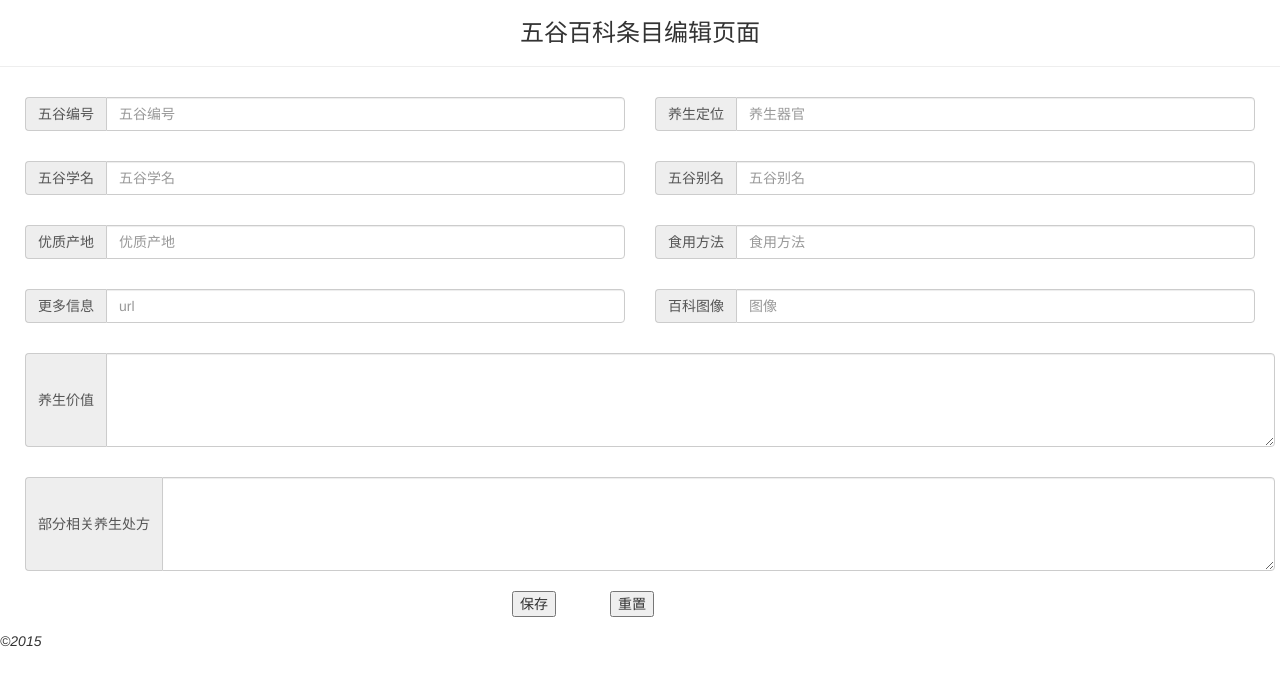
After one commit to slientServer/WuguBaike, a CodeIgniter app: page /database/index.php/admin/adminhomepage/edit/1 in a window 1280 px wide. The commit adds this page. Shown: the top 686 px of the page. Run offline with CodeIgniter, Linux system fonts and the light colour scheme; data that the repository does not hold is empty; some libraries are stand-ins or nearby versions.

Commit message:
sync after wugu list

```diff
--- /dev/null
+++ b/application/controllers/admin/AdminHomePage.php
@@ -0,0 +1,34 @@
+<?php
+// 管理主页
+class AdminHomePage extends CI_Controller{
+
+	public function index($user_name){
+
+		if($user_name){
+
+			$this->load->helper('url');
+			$this->load->model('data_model');
+			$data['user_name']= $user_name;
+
+			$data['wugu_info']= $this->data_model->getWuguInfo();
+
+			$this->load->view('templates/header');
+	        $this->load->view('pages/admin_home_page', $data);
+	        $this->load->view('templates/footer');
+		}
+
+	}
+
+	public function edit($item_id){
+
+		$this->load->helper(array('url', 'form'));
+		$this->load->model('data_model');
+		$data['item']= $this->data_model->getWuguInfo($item_id);
+
+		$this->load->view('templates/header');
+		$this->load->view('pages/wugu_edit', $data);
+		$this->load->view('templates/footer');
+	}
+}
+
+?>
--- a/application/controllers/admin/LoginValidation.php
+++ b/application/controllers/admin/LoginValidation.php
@@ -14,7 +14,7 @@ class LoginValidation extends CI_Controller{
 
 		if($this->form_validation->run()== TRUE){
 
-			echo '验证成功！';
+			redirect('admin/AdminHomePage/index/'.trim($_POST['username']));
 
 		}else{
 
--- a/application/models/data_model.php
+++ b/application/models/data_model.php
@@ -17,4 +17,20 @@ class data_model extends CI_Model{
 		$str= $this->db->insert($table_name, $data);
 		return $str;
 	}
+
+	public function updateData($table_name= 'baike', $data, $id){
+		$str= $this->db->update($table_name, $data, $id);
+		return $str;
+	}
+
+	public function getWuguInfo($baike_id= FALSE){
+
+		  if ($baike_id === FALSE){
+		        $query = $this->db->get('baike');
+		        return $query->result();
+		   }
+
+		  $query = $this->db->get_where('baike', array('baike_id' => $baike_id));
+		  return $query->result();
+	}
 }
--- /dev/null
+++ b/application/views/pages/wugu_edit.php
@@ -0,0 +1,90 @@
+<h3 class='text-center'>五谷百科条目编辑页面</h3>
+<hr>
+<?php
+//五谷百科发布/编辑页面
+
+echo form_open('admin/WuguData');
+?>
+
+<div class="row marginTBLR">
+  <div class="col-lg-6">
+    <div class="input-group">
+     <span class="input-group-addon" id="basic-addon1">五谷编号</span>
+     <input type="text" class="form-control" name="wugu_id" placeholder="五谷编号" aria-describedby="basic-addon1" value= <?php if(isset($item)){ echo $item[0]->baike_id;} ?>>
+    </div>
+  </div>
+  <div class="col-lg-6">
+    <div class="input-group">
+     <span class="input-group-addon" id="basic-addon1">养生定位</span>
+     <input type="text" class="form-control" name="wugu_position" placeholder="养生器官" aria-describedby="basic-addon1" value= <?php if(isset($item)){ echo $item[0]->baike_position;} ?>>
+    </div>
+  </div>
+</div>
+
+<div class="row marginTBLR">
+  <div class="col-lg-6">
+    <div class="input-group">
+     <span class="input-group-addon" id="basic-addon1">五谷学名</span>
+     <input type="text" class="form-control" name="wugu_name" placeholder="五谷学名" aria-describedby="basic-addon1" value= <?php if(isset($item)){ echo $item[0]->baike_name;} ?>>
+    </div>
+  </div>
+  <div class="col-lg-6">
+    <div class="input-group">
+     <span class="input-group-addon" id="basic-addon1">五谷别名</span>
+     <input type="text" class="form-control" name="wugu_alias" placeholder="五谷别名" aria-describedby="basic-addon1" value= <?php if(isset($item)){ echo $item[0]->baike_alias;} ?>>
+    </div>
+  </div>
+</div>
+
+<div class="row marginTBLR">
+  <div class="col-lg-6">
+    <div class="input-group">
+     <span class="input-group-addon" id="basic-addon1">优质产地</span>
+     <input type="text" class="form-control" name="wugu_location" placeholder="优质产地" aria-describedby="basic-addon1" value= <?php if(isset($item)){ echo $item[0]->baike_location;} ?>>
+    </div>
+  </div>
+  <div class="col-lg-6">
+    <div class="input-group">
+     <span class="input-group-addon" id="basic-addon1">食用方法</span>
+     <input type="text" class="form-control" name="wugu_method" placeholder="食用方法" aria-describedby="basic-addon1" value= <?php if(isset($item)){ echo $item[0]->baike_method;} ?>>
+    </div>
+  </div>
+</div>
+
+<div class="row marginTBLR">
+  <div class="col-lg-6">
+    <div class="input-group">
+     <span class="input-group-addon" id="basic-addon1">更多信息</span>
+     <input type="url" class="form-control" name="wugu_link" placeholder="url" aria-describedby="basic-addon1" value= <?php if(isset($item)){ echo $item[0]->baike_link;} ?>>
+    </div>
+  </div>
+  <div class="col-lg-6">
+    <div class="input-group">
+     <span class="input-group-addon" id="basic-addon1">百科图像</span>
+     <input type="input" class="form-control"  name="wugu_img" placeholder="图像" aria-describedby="basic-addon1" value= <?php if(isset($item)){ echo $item[0]->baike_img;} ?>>
+    </div>
+  </div>
+</div>
+
+ <input type="hidden" id="img_path" name="img_path">
+
+<div class="col-lg-12 marginTBLR">
+    <div class="input-group">
+     <span class="input-group-addon" id="basic-addon1">养生价值</span>
+     <textarea type="textarea" rows="4" class="form-control" name="wugu_value" aria-describedby="basic-addon1"><?php if(isset($item)){ echo $item[0]->baike_value;} ?></textarea>
+    </div>
+</div>
+
+<div class="col-lg-12 marginTBLR">
+    <div class="input-group">
+     <span class="input-group-addon" id="basic-addon1">部分相关养生处方</span>
+     <textarea type="textarea" rows="4" class="form-control" name="wugu_prescription" aria-describedby="basic-addon1"><?php if(isset($item)){ echo $item[0]->baike_prescription;} ?></textarea>
+    </div>
+</div>
+
+<div class='submitButton'>
+  <span class="marginRight"><?php echo form_submit("mySubmit", "保存");?></span>
+  <span><?php echo form_reset("myReset", "重置");?></span>
+</div>
+
+</form>
--- a/css_file/view.css
+++ b/css_file/view.css
@@ -18,6 +18,28 @@
 	margin-right:7%;
 }
 
+.marginTBLR{
+	margin: 30px 10px 0px 10px;
+}
+
 .error{
 	color: red;
 }
+
+.item-width{
+	margin-top: 20px;
+	width: 21%;
+	margin-right: 2%;
+	margin-left: 2%;
+	display: inline-block;
+}
+
+.submitButton{
+	margin-left: 40%;
+	margin-top: 20px;
+	display: inline-block;
+}
+
+.marginRight{
+	margin-right: 50px;
+}
```
Also changed, not shown: application/controllers/admin/WuguData.php (added, +34 -0 lines), application/views/pages/admin_home_page.php (added, +23 -0 lines), application/views/pages/item_list.php (added, +13 -0 lines), application/views/third_party/index.html (added, +11 -0 lines), js_file/wugu.js (+2 -54 lines).
